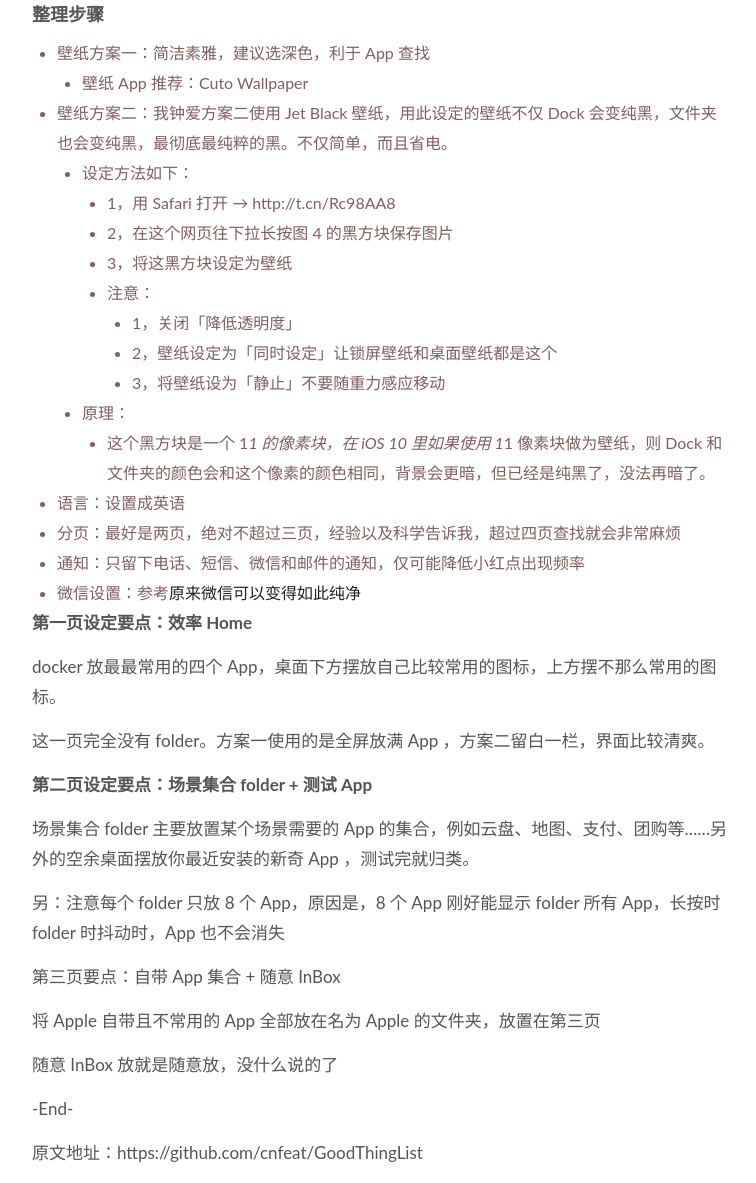
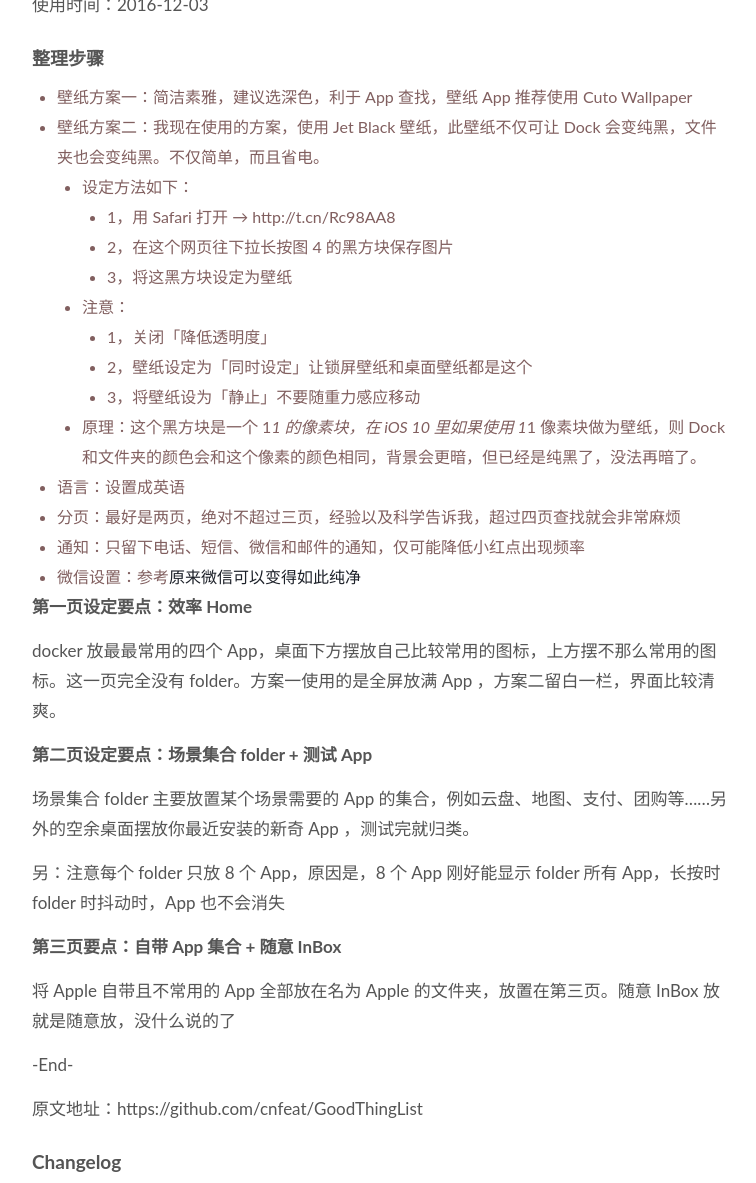
Before and after one commit to cnfeat/mesule.com, a Jekyll site: the page built from _posts/2016-12-03-MyiPhoneDestopSetting.md, in a window 1280 px wide and 1400 px high, scrolled down 1037 px, cut to the strip 217-1400 px from the top of the window. Shown: the whole strip, without its empty margins (258-1014 px from the left). Built offline with Jekyll 4.4.1, drawn with Linux system fonts in a browser that asks for light colours; comment, search, counter and statistics services are not loaded; some of the changed text lies outside the part shown.

Commit message:
fix list setting

```diff
--- a/_posts/2016-12-03-MyiPhoneDestopSetting.md
+++ b/_posts/2016-12-03-MyiPhoneDestopSetting.md
@@ -33,19 +35,17 @@
 ### 整理步骤
 
 
-* 壁纸方案一：简洁素雅，建议选深色，利于 App 查找
-	- 壁纸 App 推荐：Cuto Wallpaper
-- 壁纸方案二：我钟爱方案二使用 Jet Black 壁纸，用此设定的壁纸不仅 Dock 会变纯黑，文件夹也会变纯黑，最彻底最纯粹的黑。不仅简单，而且省电。
+* 壁纸方案一：简洁素雅，建议选深色，利于 App 查找，壁纸 App 推荐使用 Cuto Wallpaper
+- 壁纸方案二：我现在使用的方案，使用 Jet Black 壁纸，此壁纸不仅可让 Dock 会变纯黑，文件夹也会变纯黑。不仅简单，而且省电。
 	- 设定方法如下：
 		+ 1，用 Safari 打开 → http://t.cn/Rc98AA8
 		+ 2，在这个网页往下拉长按图 4 的黑方块保存图片
 		+ 3，将这黑方块设定为壁纸
-  	- 注意：
+	- 注意：
 		- 1，关闭「降低透明度」
 		- 2，壁纸设定为「同时设定」让锁屏壁纸和桌面壁纸都是这个
 		- 3，将壁纸设为「静止」不要随重力感应移动
-	+ 原理：
-		- 这个黑方块是一个 1*1 的像素块，在 iOS 10 里如果使用 1*1 像素块做为壁纸，则 Dock 和文件夹的颜色会和这个像素的颜色相同，背景会更暗，但已经是纯黑了，没法再暗了。
+	+ 原理：这个黑方块是一个 1*1 的像素块，在 iOS 10 里如果使用 1*1 像素块做为壁纸，则 Dock 和文件夹的颜色会和这个像素的颜色相同，背景会更暗，但已经是纯黑了，没法再暗了。
 - 语言：设置成英语
 * 分页：最好是两页，绝对不超过三页，经验以及科学告诉我，超过四页查找就会非常麻烦
 * 通知：只留下电话、短信、微信和邮件的通知，仅可能降低小红点出现频率
@@ -53,9 +53,7 @@
 
 **第一页设定要点：效率 Home**
 
-docker 放最最常用的四个 App，桌面下方摆放自己比较常用的图标，上方摆不那么常用的图标。
-
-这一页完全没有 folder。方案一使用的是全屏放满 App ，方案二留白一栏，界面比较清爽。
+docker 放最最常用的四个 App，桌面下方摆放自己比较常用的图标，上方摆不那么常用的图标。这一页完全没有 folder。方案一使用的是全屏放满 App ，方案二留白一栏，界面比较清爽。
 
 
 **第二页设定要点：场景集合 folder + 测试 App**
@@ -65,11 +63,9 @@
 另：注意每个 folder 只放 8 个 App，原因是，8 个 App 刚好能显示 folder 所有 App，长按时 folder 时抖动时，App 也不会消失
 
 
-第三页要点：自带 App 集合 + 随意 InBox
+**第三页要点：自带 App 集合 + 随意 InBox**
 
-将 Apple 自带且不常用的 App 全部放在名为 Apple 的文件夹，放置在第三页
-
-随意 InBox 放就是随意放，没什么说的了
+将 Apple 自带且不常用的 App 全部放在名为 Apple 的文件夹，放置在第三页。随意 InBox 放就是随意放，没什么说的了
 
 -End-
 
```
Also changed, not shown: other parts of _posts/2016-12-03-MyiPhoneDestopSetting.md (+2 -0 lines).
